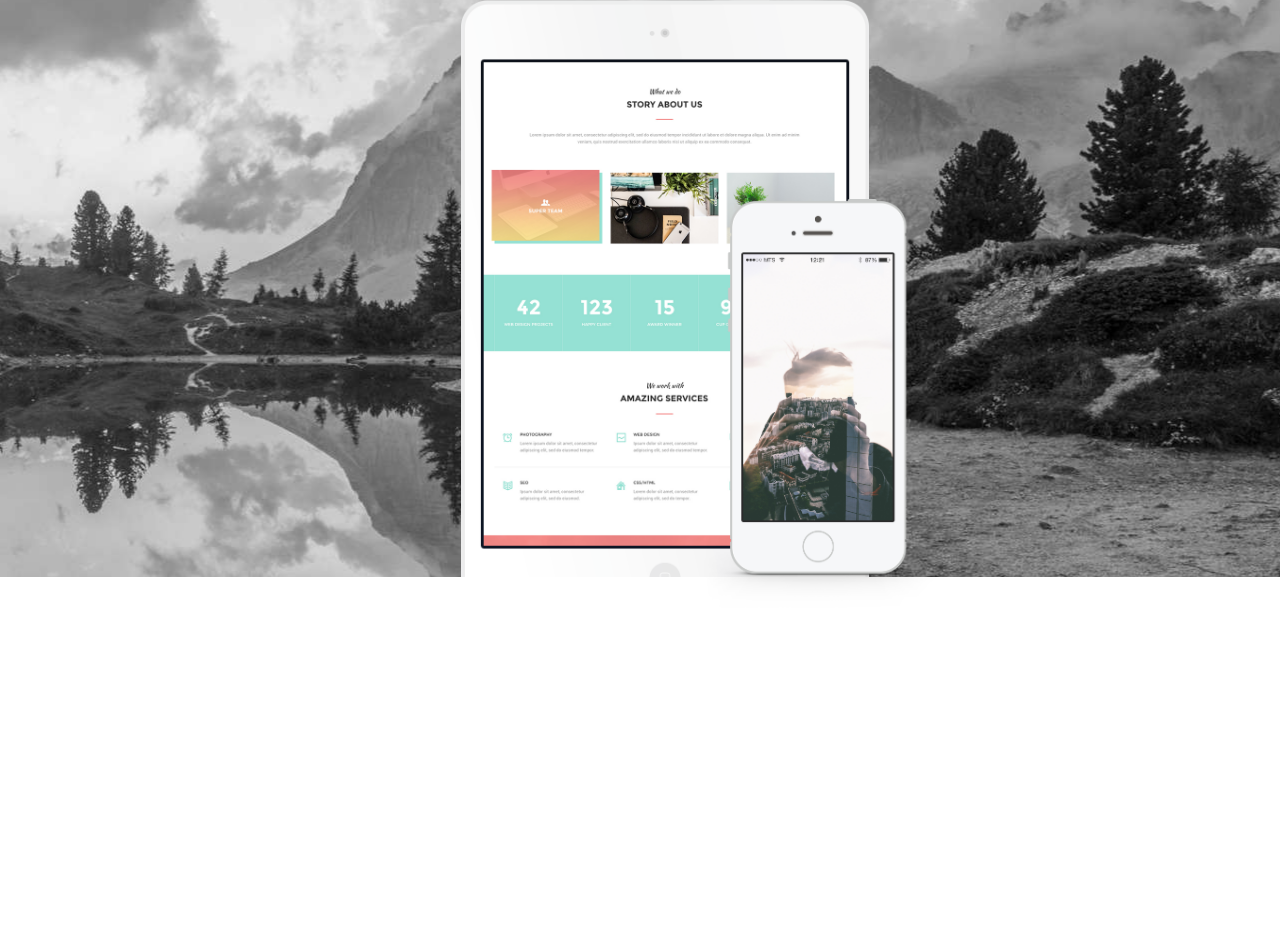
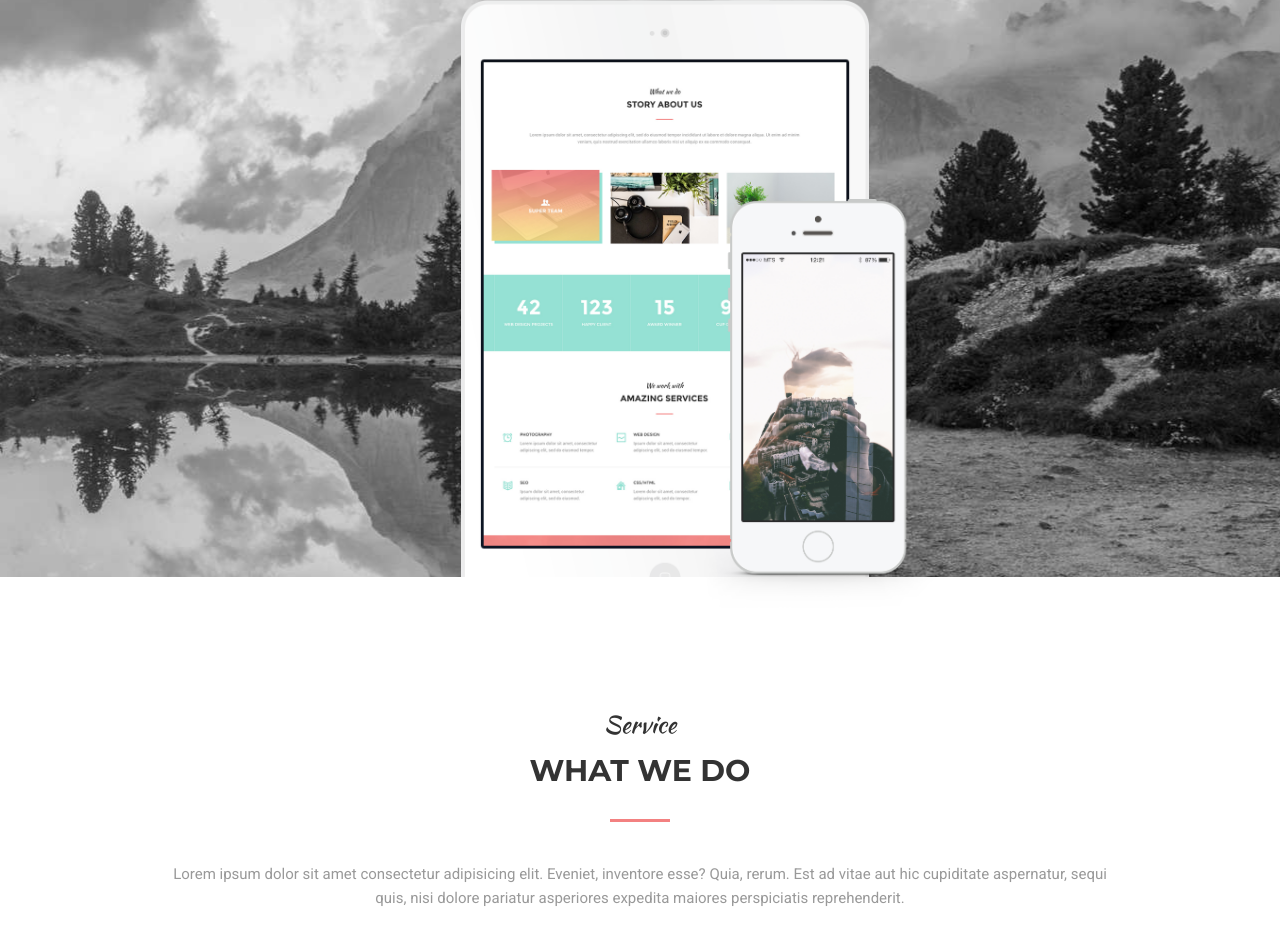
Before and after one commit to darokrk/MogoWebsite, a website: page index.html in a window 1280 px wide. Shown: the part 2669-3614 px from the top of the page. Before the commit the page ends 3446 px from the top, so only its background shows below. Drawn offline with Linux system fonts and the light colour scheme.

Commit message:
Add header and text

```diff
--- a/assets/styles/sass/styles.scss
+++ b/assets/styles/sass/styles.scss
@@ -382,7 +382,7 @@ $green: #95e1d3;
   height: 100%;
   background: url("../../images/Layer\ 45.jpg") no-repeat;
   background-position: 93% 32%;
-  margin-bottom: 200px;
+  margin-bottom: 50px;
 }
 
 .feature-overflow__wrapper {
@@ -410,3 +410,5 @@ $green: #95e1d3;
   left: 55%;
   top: 55.5%;
 }
+
+//--- DESCRIPTION ---//
--- a/index.html
+++ b/index.html
@@ -281,5 +281,19 @@
         />
       </div>
     </section>
+    <section class="description">
+      <div class="container">
+        <div class="section-header__wrapper section--padding">
+          <span class="section-subtitle">Service</span>
+          <h2 class="section-title">What we do</h2>
+          <p class="section-text">
+            Lorem ipsum dolor sit amet consectetur adipisicing elit. Eveniet,
+            inventore esse? Quia, rerum. Est ad vitae aut hic cupiditate
+            aspernatur, sequi quis, nisi dolore pariatur asperiores expedita
+            maiores perspiciatis reprehenderit.
+          </p>
+        </div>
+      </div>
+    </section>
   </body>
 </html>
```
Also changed, not shown: assets/styles/css/styles.css.
